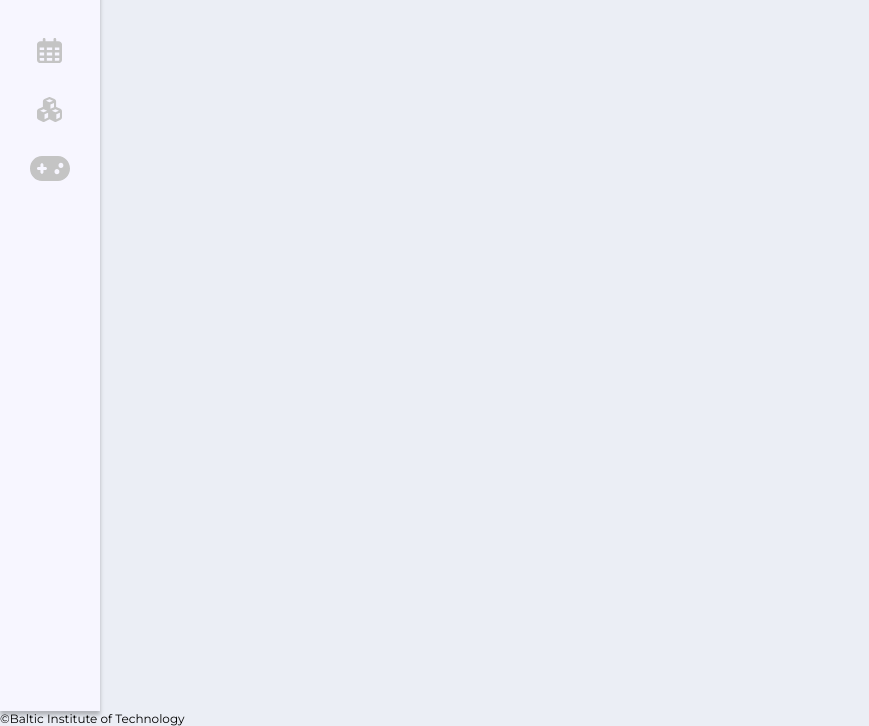
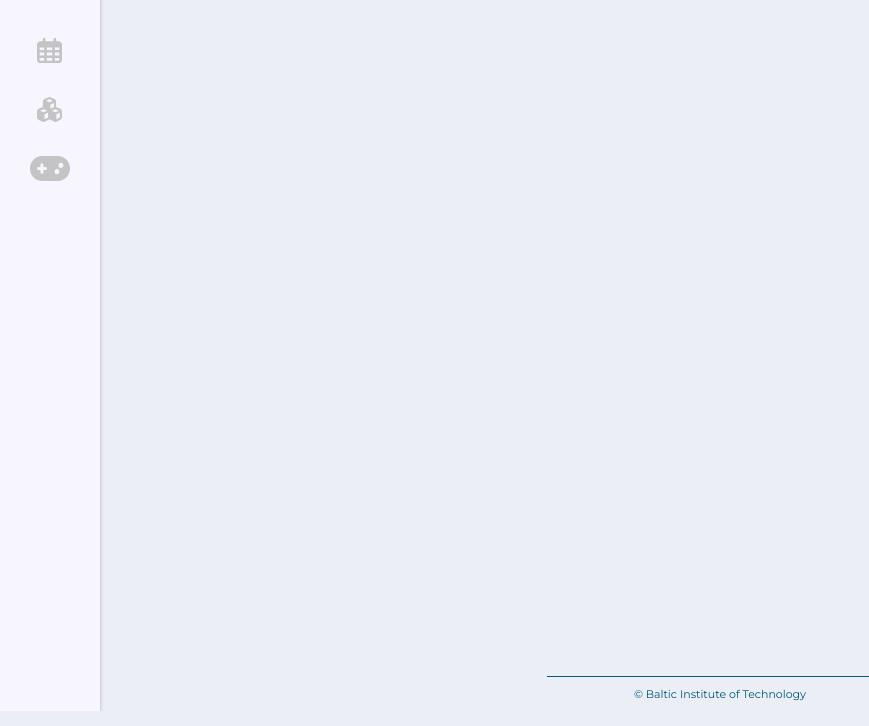
Before and after one commit to sgrazys/Friday-challange, a website: page index.html in a window 1280 px wide. Shown: the part 195-921 px from the top of the page, without its empty margins (0-869 px from the left). Drawn offline with Linux system fonts and the light colour scheme.

Commit message:
add: footer

```diff
--- a/css/pages/layout.css
+++ b/css/pages/layout.css
@@ -109,3 +109,20 @@
     left: 89px;
     top: 354px;
 }
+
+.footer-wrapper {
+    position: absolute;
+    top: 871px;
+    width: 346px;
+    left: 547px;
+    border-top: 1px solid var(--font-color);
+}
+
+.footer-description {
+    font-size: 11px;
+    line-height: 13px;
+    color: var(--font-color);
+    padding-top: 11px;
+    width: 100%;
+    text-align: center;
+}
--- a/index.html
+++ b/index.html
@@ -52,7 +52,7 @@
     <main></main>
     <footer>
         <div class="footer-wrapper">
-            <p class="footer-description">&#169Baltic Institute of Technology</p>
+            <p class="footer-description">&#169 Baltic Institute of Technology</p>
         </div>
 
     </footer>
```
